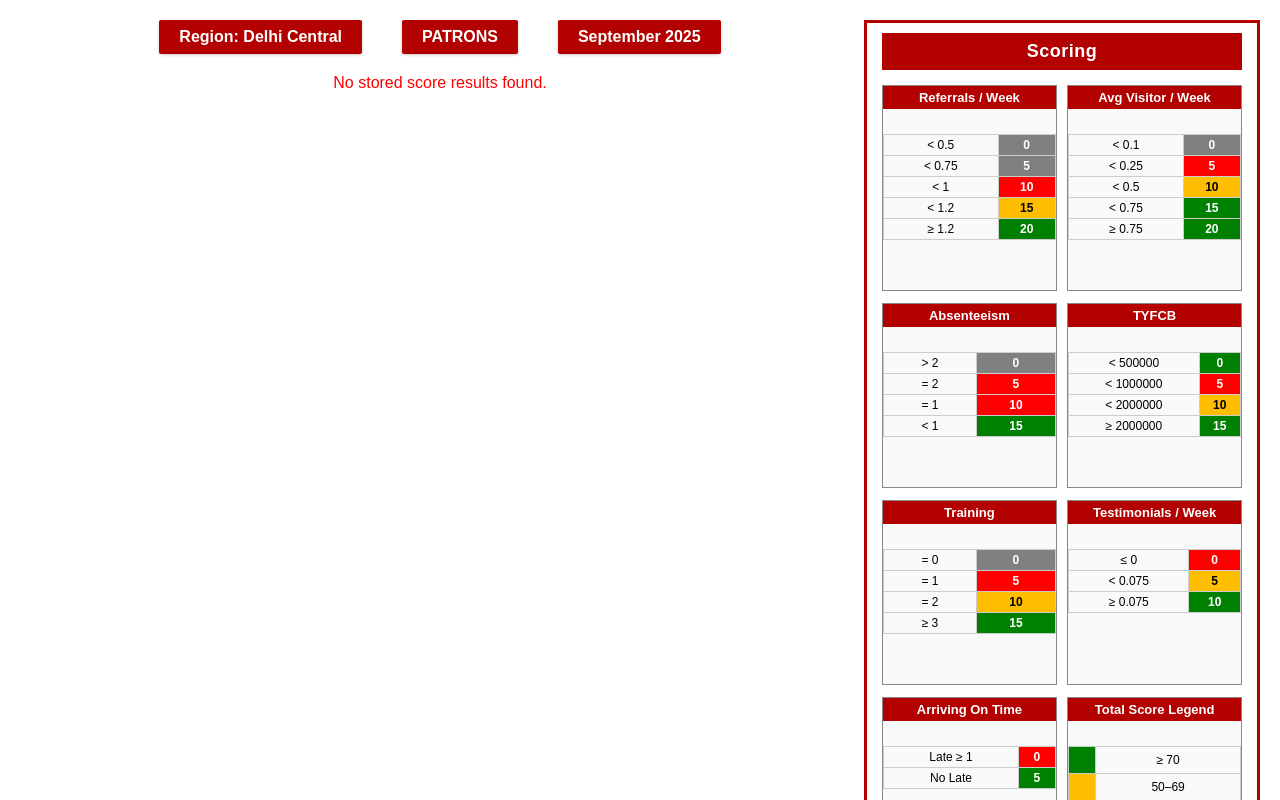
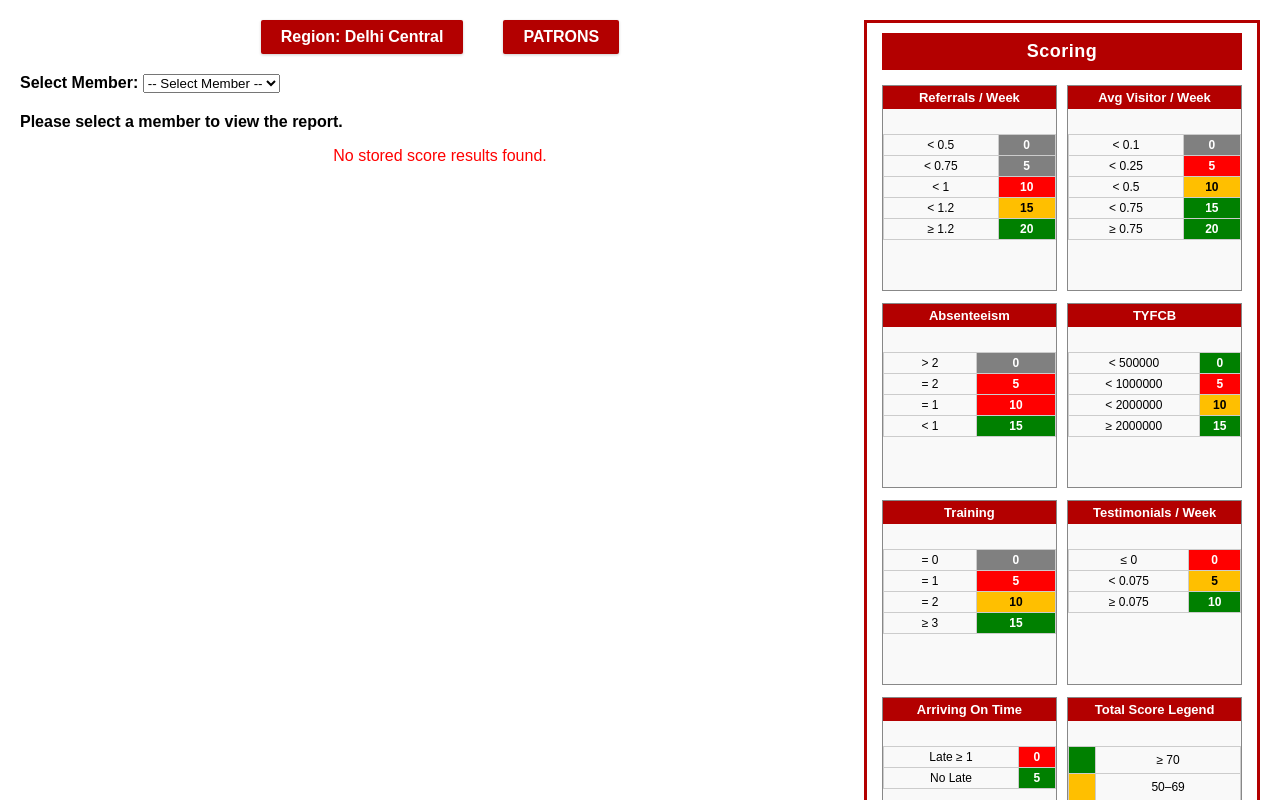
Before and after one commit to tasneeemm76/BNI-traffic-light-score, a Django app: page /member-analysis/ in a window 1280 px wide. Run offline with Django 5.2, Linux system fonts and the light colour scheme; data that the repository does not hold is empty.

Commit message:
dropdown for member report with insights

```diff
--- a/reports/templates/reports/member_analysis.html
+++ b/reports/templates/reports/member_analysis.html
@@ -4,7 +4,7 @@
 <html>
 <head>
     <meta charset="UTF-8">
-    <title>Member Analysis</title>
+    <title>Tasneem Bawaji</title>
 
     <script src="https://cdn.jsdelivr.net/npm/chart.js"></script>
 
@@ -161,8 +161,22 @@
     <div class="header-bar">
     <div class="header-box">Region: Delhi Central</div>
     <div class="header-box">PATRONS</div>
-    <div class="header-box">September 2025</div>
 </div>
+
+<form method="get" style="margin-bottom:20px;">
+    <label><b>Select Member:</b></label>
+    <select name="member" onchange="this.form.submit()">
+        <option value="">-- Select Member --</option>
+        {% for m in member_names %}
+            <option value="{{ m }}" {% if m == selected_member %}selected{% endif %}>{{ m }}</option>
+        {% endfor %}
+    </select>
+</form>
+
+{% if not selected_member %}
+    <p style="font-size:16px; margin-top:20px;"><b>Please select a member to view the report.</b></p>
+{% endif %}
+
 
 <!-- ✅ FIXED SCORING BOX -->
 <div class="scoring-fixed">
@@ -335,12 +349,28 @@
             <td class="metric-cell">{{ r.testimonials.value }}</td>
             <td class="metric-cell">{{ r.on_time.value }}</td>
             <td class="metric-cell">{{ r.training.value }}</td>
-            <td class="total-cell">{{ r.total }}</td>
+<td class="total-cell" style="background: {{ r.color }}; color: white;">
+    {{ r.total }}
+</td>
         </tr>
         {% endfor %}
         </tbody>
     </table>
 
+   {% if suggestions %}
+<div style="margin-top:30px; padding:20px; border:2px solid #b30000; border-radius:6px;">
+    <h3 style="margin-bottom:15px; font-size:20px; color:#b30000;">
+        How Can You Increase Your Score?
+    </h3>
+
+    <ul style="font-size:16px; line-height:1.6;">
+        {% for s in suggestions %}
+            <li>{{ s }}</li>
+        {% endfor %}
+    </ul>
+</div>
+{% endif %}
+
 {% endfor %}
 
 </body>
--- a/reports/views.py
+++ b/reports/views.py
@@ -4,7 +4,7 @@ from django.http import HttpRequest, HttpResponse, Http404
 from django.db import transaction
 from django.utils.dateparse import parse_date
 from datetime import date
-from typing import Dict, Any, Optional
+from typing import Dict, Any, List, Optional
 
 import pandas as pd
 
@@ -153,6 +153,42 @@ def calculate_score_from_data(member_data: MemberData, total_weeks: float, train
 		'arriving_on_time_score': int(arriving_on_time_score),
 		'arrival_color': _color_by_absolute(int(arriving_on_time_score), arriving_on_time_max),
 	}
+
+
+def generate_suggestions(score_data: Dict[str, Any]) -> List[str]:
+    """Return suggestions based on low-scoring metrics."""
+    suggestions = []
+
+    # ---- Referrals ----
+    if score_data['referrals_week_score'] < 20:
+        suggestions.append("Increase your weekly referrals to improve your Referrals score.")
+
+    # ---- Visitors ----
+    if score_data['visitors_week_score'] < 20:
+        suggestions.append("Invite more visitors to meetings to boost your Visitors score.")
+
+    # ---- Absenteeism ----
+    if score_data['absenteeism_score'] < 15:
+        suggestions.append("Reduce absenteeism to maximize attendance points.")
+
+    # ---- Training ----
+    if score_data['training_score'] < 15:
+        suggestions.append("Attend more CEU/trainings to unlock full Training score.")
+
+    # ---- Testimonials ----
+    if score_data['testimonials_week_score'] < 10:
+        suggestions.append("Give more testimonials to improve your Testimonials score.")
+
+    # ---- TYFCB ----
+    if score_data['tyfcb_score'] < 15:
+        suggestions.append("Pass quality referrals to increase TYFCB value.")
+
+    # ---- On Time ----
+    if score_data['arriving_on_time_score'] < 5:
+        suggestions.append("Arrive on time consistently to earn On-Time points.")
+
+    return suggestions
+
 
 
 import io
@@ -773,29 +809,42 @@ def month_detail_view(request):
 from collections import defaultdict
 from django.shortcuts import render
 from .models import ScoreResult
-from datetime import datetime
 
 def member_analysis_view(request):
+
+    selected_member = request.GET.get("member")
 
     results = ScoreResult.objects.select_related("member", "report") \
                                  .order_by("report__start_date")
 
     if not results.exists():
         return render(request, "reports/member_analysis.html", {
-            "error": "No stored score results found."
+            "error": "No stored score results found.",
+            "member_names": [],
+            "selected_member": None,
+            "members": [],
+            "suggestions": [],
         })
 
     # ----------------------------
-    # Group by Member
+    # Group by valid members
     # ----------------------------
     members = defaultdict(list)
 
     for r in results:
-        members[r.member.full_name].append({
+        name = r.member.full_name
+
+        if is_ignored_member(name):
+            continue
+
+        total = r.total_score
+        color = _color_by_absolute(total, 100)
+
+        members[name].append({
             "period": r.period_label,
             "date": r.report.end_date,
             "total": r.total_score,
-
+            "color": color,
             "absent": {"value": r.absenteeism_score},
             "referrals": {"value": r.ref_score},
             "tyfcb": {"value": r.tyfcb_score},
@@ -805,22 +854,33 @@ def member_analysis_view(request):
             "training": {"value": r.training_score},
         })
 
-    # ----------------------------
-    # Sort periods chronologically for chart
-    # Sort members by highest total score
-    # ----------------------------
-    sorted_members = sorted(
-        members.items(),
-        key=lambda x: sum(row["total"] for row in x[1]),
-        reverse=True
-    )
+    member_names = sorted(members.keys())
 
-    # Sort each member's records by date
     final_members = []
-    for name, records in sorted_members:
-        records = sorted(records, key=lambda r: r["date"])
-        final_members.append((name, records))
+    suggestions = []        # ✅ new
+
+    if selected_member:
+        if selected_member in members:
+            records = sorted(members[selected_member], key=lambda r: r["date"])
+            final_members = [(selected_member, records)]
+
+            # ✅ RUN generate_suggestions ON THE LATEST RECORD ONLY
+            latest = records[-1]   # most recent period snapshot
+
+            suggestions = generate_suggestions({
+                # Map your existing structure into generate_suggestions format
+                'referrals_week_score': latest["referrals"]["value"],
+                'visitors_week_score': latest["visitors"]["value"],
+                'absenteeism_score': latest["absent"]["value"],
+                'training_score': latest["training"]["value"],
+                'testimonials_week_score': latest["testimonials"]["value"],
+                'tyfcb_score': latest["tyfcb"]["value"],
+                'arriving_on_time_score': latest["on_time"]["value"],
+            })
 
     return render(request, "reports/member_analysis.html", {
         "members": final_members,
+        "member_names": member_names,
+        "selected_member": selected_member,
+        "suggestions": suggestions,        # ✅ ADDED
     })
```
